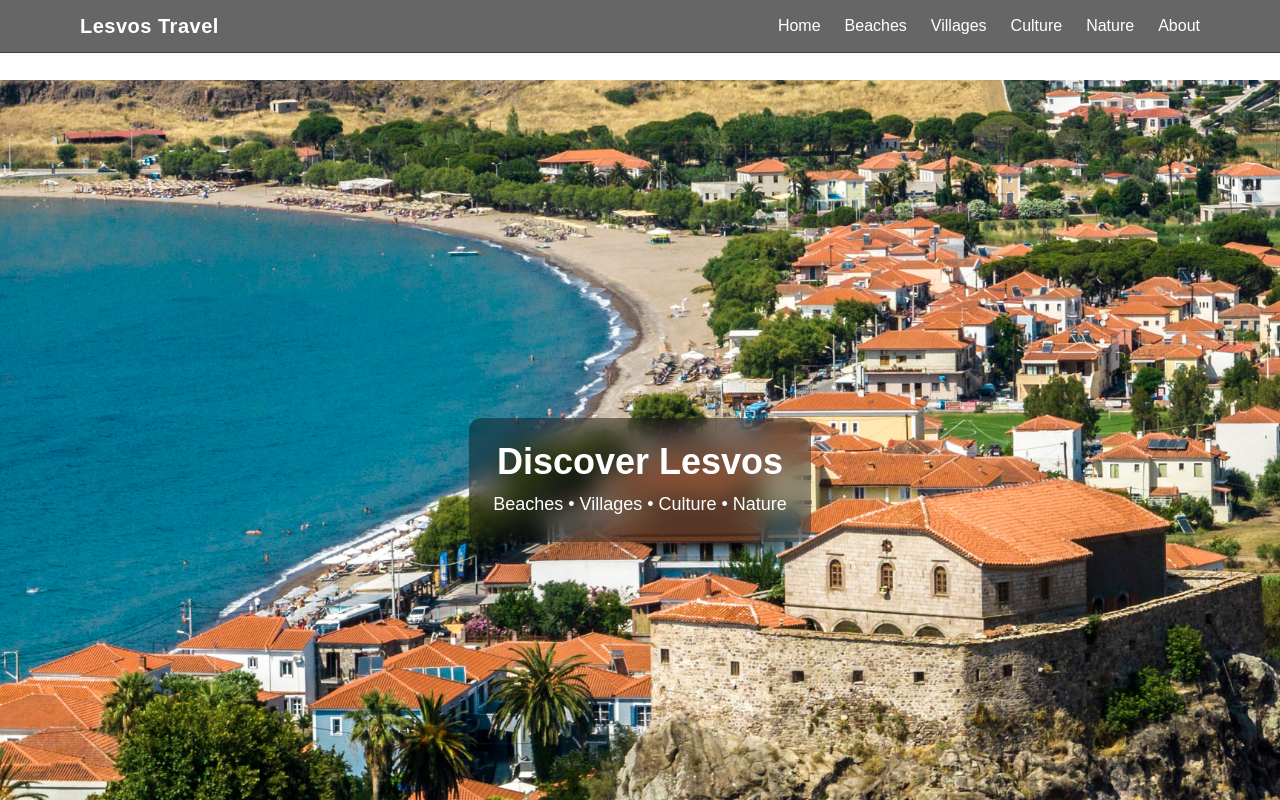
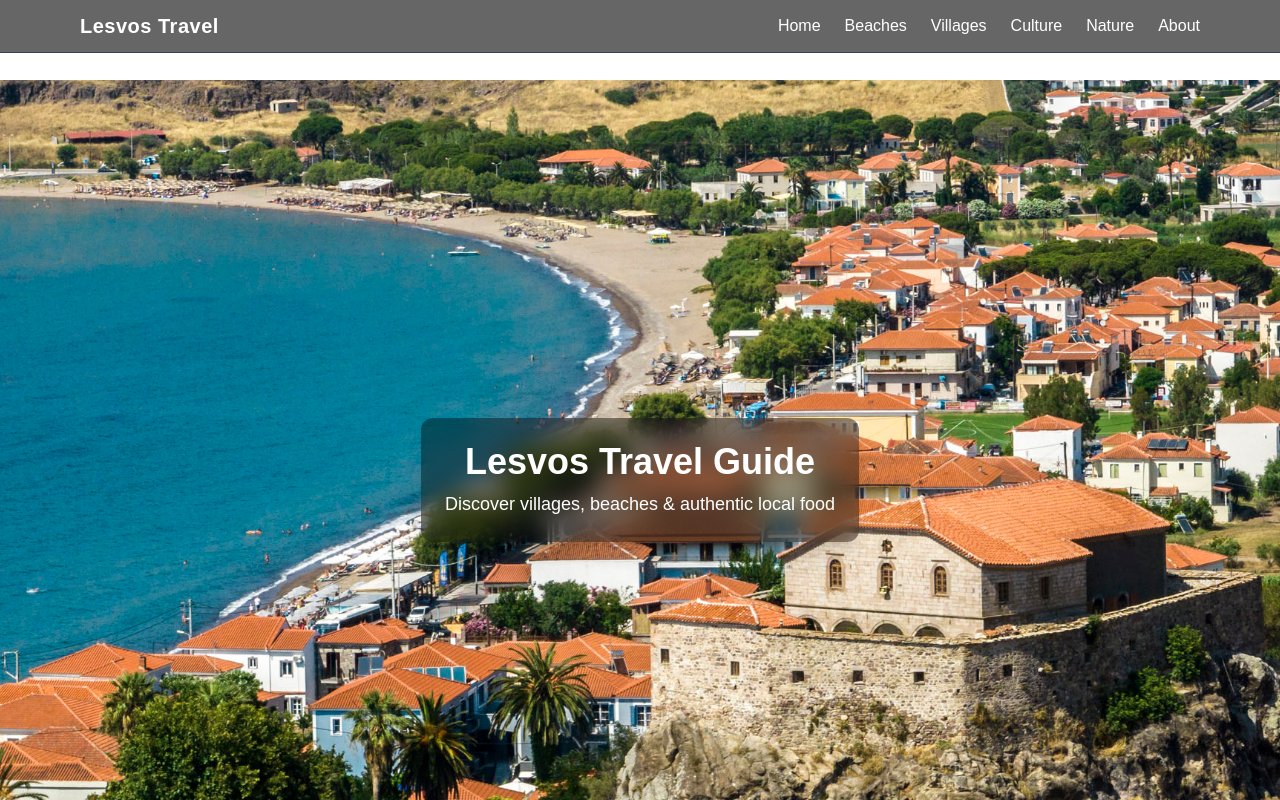
Before and after one commit to amamouridis/lesvos-travel-guide, a Next.js app: page / in a window 1280 px wide. Shown: the top 800 px of the page. Built offline with nearby package versions, Linux system fonts and the light colour scheme.

Commit message:
i change the text in main page

```diff
--- a/src/app/page.tsx
+++ b/src/app/page.tsx
@@ -7,8 +7,8 @@ export default function Home() {
       {/* Hero Section */}
       <section className="w-full h-screen bg-[url('/petra.jpg')] bg-cover bg-center flex items-center justify-center">
         <div className="bg-black/40 backdrop-blur-md p-6 rounded-xl shadow-xl">
-          <h1 className="text-4xl font-bold text-center">Discover Lesvos</h1>
-          <p className="text-center mt-2 text-lg">Beaches • Villages • Culture • Nature</p>
+          <h1 className="text-4xl font-bold text-center">Lesvos Travel Guide</h1>
+          <p className="text-center mt-2 text-lg">Discover villages, beaches & authentic local food</p>
         </div>
       </section>
 
```
